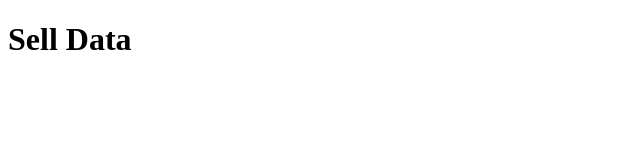
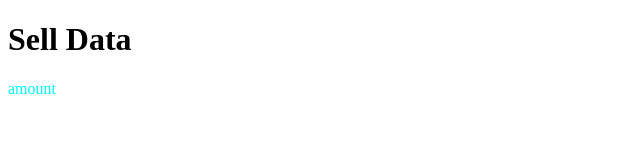
Before and after one commit to JJ-eiei/Practice, a plain HTML site: page index.html in a window 1280 px wide. Shown: the full height of the page, 0-640 px from the left. Drawn offline with Linux system fonts and the light colour scheme.

Commit message:
add report

```diff
--- a/index.html
+++ b/index.html
@@ -5,10 +5,18 @@
   <meta charset="UTF-8">
   <meta name="viewport" content="width=device-width, initial-scale=1.0">
   <title>Document</title>
+  <style>
+    p {
+      color: aqua
+    }
+
+    ;
+  </style>
 </head>
 
 <body>
   <h1>Sell Data</h1>
+  <p>amount</p>
 </body>
 
 </html>
```
